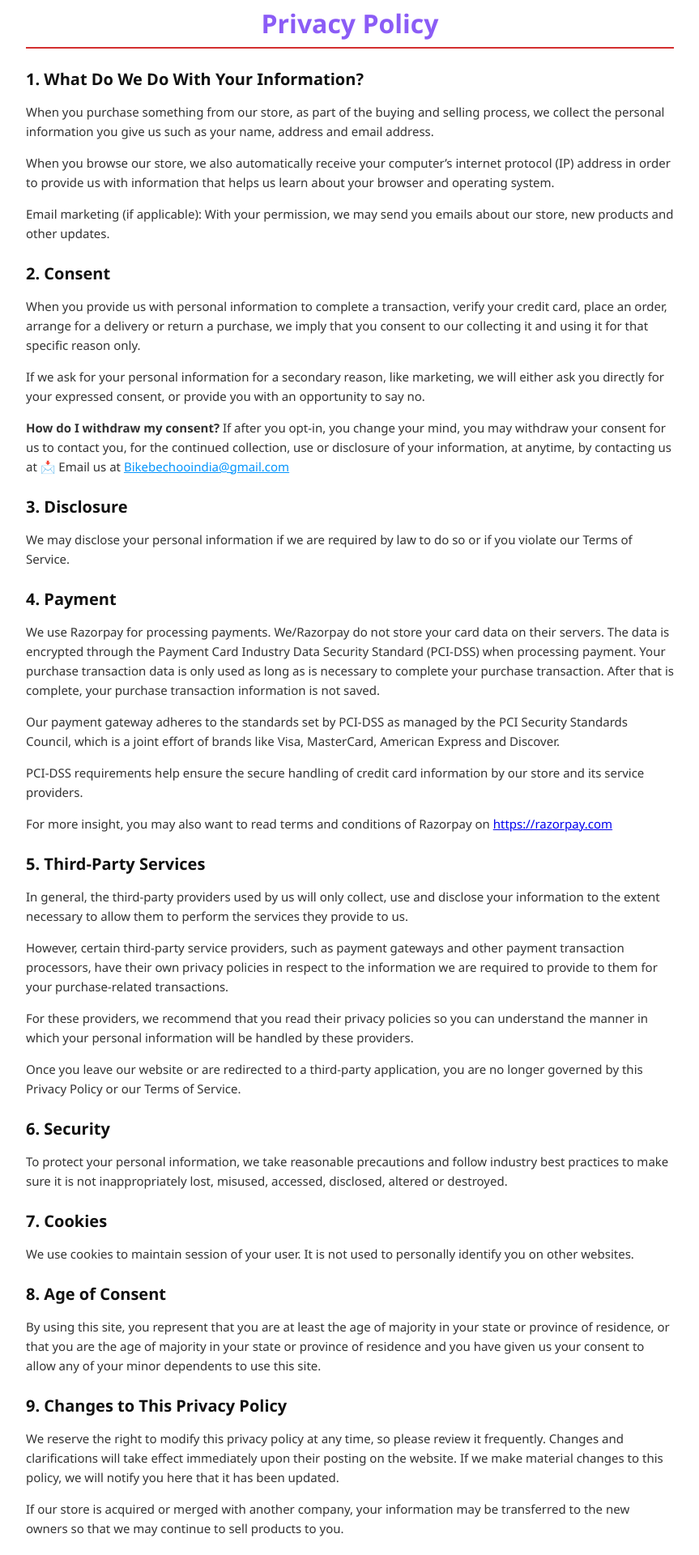
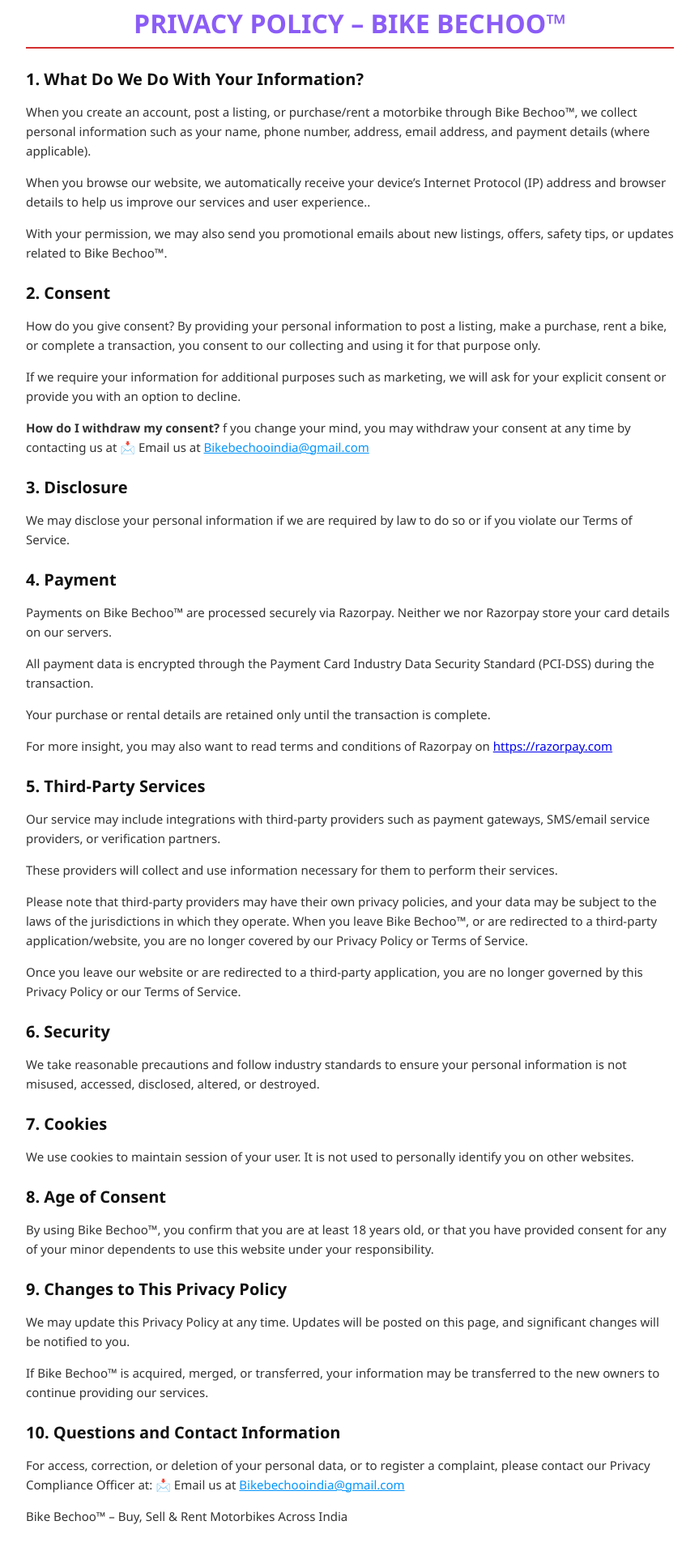
Before and after one commit to angark/bike-bechoo, a React (Create React App) app in the folder Frontend/: page / in a window 1280 px wide. Shown: the part 3840-5760 px from the top of the page at 81% size, without its empty margins (208-1071 px from the left). Built offline with nearby package versions, Linux system fonts and the light colour scheme; no server answers.

Commit message:
Update Privacy.js

```diff
--- a/Frontend/src/components/Privacy/Privacy.js
+++ b/Frontend/src/components/Privacy/Privacy.js
@@ -1,4 +1,3 @@
-
 import React, { useEffect, useRef } from "react";
 import { useLocation } from "react-router-dom";
 import "./Privacy.css"; // ✅ Reuse same CSS styles
@@ -15,50 +14,50 @@
 
   return (
     <div className="terms-container" id="privacySection" ref={sectionRef}>
-      <h1 className="terms-title">Privacy Policy</h1>
+      <h1 className="terms-title">PRIVACY POLICY – BIKE BECHOO™</h1>
 
       <div className="terms-section">
         <h2>1. What Do We Do With Your Information?</h2>
         <p>
-          When you purchase something from our store, as part of the buying and
-          selling process, we collect the personal information you give us such
-          as your name, address and email address.
+          When you create an account, post a listing, or purchase/rent a
+          motorbike through Bike Bechoo™, we collect personal information such
+          as your name, phone number, address, email address, and payment
+          details (where applicable).
         </p>
         <p>
-          When you browse our store, we also automatically receive your
-          computer’s internet protocol (IP) address in order to provide us with
-          information that helps us learn about your browser and operating
-          system.
+          When you browse our website, we automatically receive your device’s
+          Internet Protocol (IP) address and browser details to help us improve
+          our services and user experience..
         </p>
         <p>
-          Email marketing (if applicable): With your permission, we may send you
-          emails about our store, new products and other updates.
+          With your permission, we may also send you promotional emails about
+          new listings, offers, safety tips, or updates related to Bike Bechoo™.
         </p>
       </div>
 
       <div className="terms-section">
         <h2>2. Consent</h2>
         <p>
-          When you provide us with personal information to complete a
-          transaction, verify your credit card, place an order, arrange for a
-          delivery or return a purchase, we imply that you consent to our
-          collecting it and using it for that specific reason only.
+          How do you give consent? By providing your personal information to
+          post a listing, make a purchase, rent a bike, or complete a
+          transaction, you consent to our collecting and using it for that
+          purpose only.
         </p>
         <p>
-          If we ask for your personal information for a secondary reason, like
-          marketing, we will either ask you directly for your expressed consent,
-          or provide you with an opportunity to say no.
+          If we require your information for additional purposes such as
+          marketing, we will ask for your explicit consent or provide you with
+          an option to decline.
         </p>
         <p>
-          <strong>How do I withdraw my consent?</strong> If after you opt-in,
-          you change your mind, you may withdraw your consent for us to contact
-          you, for the continued collection, use or disclosure of your
-          information, at anytime, by contacting us at{" "}
-          📩 Email us at{" "}
-        <a href="mailto:Bikebechooindia@gmail.com@gmail.com" style={{ color: "#0595fcff", textDecoration: "underline" }}>
-          Bikebechooindia@gmail.com
-        </a>
-
+          <strong>How do I withdraw my consent?</strong> f you change your mind,
+          you may withdraw your consent at any time by contacting us at 📩 Email
+          us at{" "}
+          <a
+            href="mailto:Bikebechooindia@gmail.com@gmail.com"
+            style={{ color: "#0595fcff", textDecoration: "underline" }}
+          >
+            Bikebechooindia@gmail.com
+          </a>
         </p>
       </div>
 
@@ -73,21 +72,16 @@
       <div className="terms-section">
         <h2>4. Payment</h2>
         <p>
-          We use Razorpay for processing payments. We/Razorpay do not store your
-          card data on their servers. The data is encrypted through the Payment
-          Card Industry Data Security Standard (PCI-DSS) when processing
-          payment. Your purchase transaction data is only used as long as is
-          necessary to complete your purchase transaction. After that is
-          complete, your purchase transaction information is not saved.
+          Payments on Bike Bechoo™ are processed securely via Razorpay. Neither
+          we nor Razorpay store your card details on our servers.
         </p>
         <p>
-          Our payment gateway adheres to the standards set by PCI-DSS as managed
-          by the PCI Security Standards Council, which is a joint effort of
-          brands like Visa, MasterCard, American Express and Discover.
+          All payment data is encrypted through the Payment Card Industry Data
+          Security Standard (PCI-DSS) during the transaction.
         </p>
         <p>
-          PCI-DSS requirements help ensure the secure handling of credit card
-          information by our store and its service providers.
+          Your purchase or rental details are retained only until the
+          transaction is complete.
         </p>
         <p>
           For more insight, you may also want to read terms and conditions of
@@ -105,20 +99,20 @@
       <div className="terms-section">
         <h2>5. Third-Party Services</h2>
         <p>
-          In general, the third-party providers used by us will only collect,
-          use and disclose your information to the extent necessary to allow
-          them to perform the services they provide to us.
+          Our service may include integrations with third-party providers such
+          as payment gateways, SMS/email service providers, or verification
+          partners.
         </p>
         <p>
-          However, certain third-party service providers, such as payment
-          gateways and other payment transaction processors, have their own
-          privacy policies in respect to the information we are required to
-          provide to them for your purchase-related transactions.
+          These providers will collect and use information necessary for them to
+          perform their services.
         </p>
         <p>
-          For these providers, we recommend that you read their privacy policies
-          so you can understand the manner in which your personal information
-          will be handled by these providers.
+          Please note that third-party providers may have their own privacy
+          policies, and your data may be subject to the laws of the
+          jurisdictions in which they operate. When you leave Bike Bechoo™, or
+          are redirected to a third-party application/website, you are no longer
+          covered by our Privacy Policy or Terms of Service.
         </p>
         <p>
           Once you leave our website or are redirected to a third-party
@@ -130,10 +124,9 @@
       <div className="terms-section">
         <h2>6. Security</h2>
         <p>
-          To protect your personal information, we take reasonable precautions
-          and follow industry best practices to make sure it is not
-          inappropriately lost, misused, accessed, disclosed, altered or
-          destroyed.
+          We take reasonable precautions and follow industry standards to ensure
+          your personal information is not misused, accessed, disclosed,
+          altered, or destroyed.
         </p>
       </div>
 
@@ -148,40 +141,39 @@
       <div className="terms-section">
         <h2>8. Age of Consent</h2>
         <p>
-          By using this site, you represent that you are at least the age of
-          majority in your state or province of residence, or that you are the
-          age of majority in your state or province of residence and you have
-          given us your consent to allow any of your minor dependents to use
-          this site.
+          By using Bike Bechoo™, you confirm that you are at least 18 years old,
+          or that you have provided consent for any of your minor dependents to
+          use this website under your responsibility.
         </p>
       </div>
 
       <div className="terms-section">
         <h2>9. Changes to This Privacy Policy</h2>
         <p>
-          We reserve the right to modify this privacy policy at any time, so
-          please review it frequently. Changes and clarifications will take
-          effect immediately upon their posting on the website. If we make
-          material changes to this policy, we will notify you here that it has
-          been updated.
+          We may update this Privacy Policy at any time. Updates will be posted
+          on this page, and significant changes will be notified to you.
         </p>
         <p>
-          If our store is acquired or merged with another company, your
-          information may be transferred to the new owners so that we may
-          continue to sell products to you.
+          If Bike Bechoo™ is acquired, merged, or transferred, your information
+          may be transferred to the new owners to continue providing our
+          services.
         </p>
       </div>
 
       <div className="terms-section">
         <h2>10. Questions and Contact Information</h2>
         <p>
-          If you would like to access, correct, amend or delete any personal
-          information we have about you, register a complaint, or simply want
-          more information contact our Privacy Compliance Officer at{" "}
-          📩 Email us at{" "}
-        <a href="mailto:Bikebechooindia@gmail.com@gmail.com" style={{ color: "#0595fcff", textDecoration: "underline" }}>
-          Bikebechooindia@gmail.com
-        </a>
+          For access, correction, or deletion of your personal data, or to
+          register a complaint, please contact our Privacy Compliance Officer
+          at: 📩 Email us at{" "}
+          <a
+            href="mailto:Bikebechooindia@gmail.com@gmail.com"
+            style={{ color: "#0595fcff", textDecoration: "underline" }}
+          >
+            Bikebechooindia@gmail.com
+          </a>
+          <p>Bike Bechoo™ – Buy, Sell & Rent Motorbikes Across India
+            </p>
         </p>
       </div>
     </div>
```
